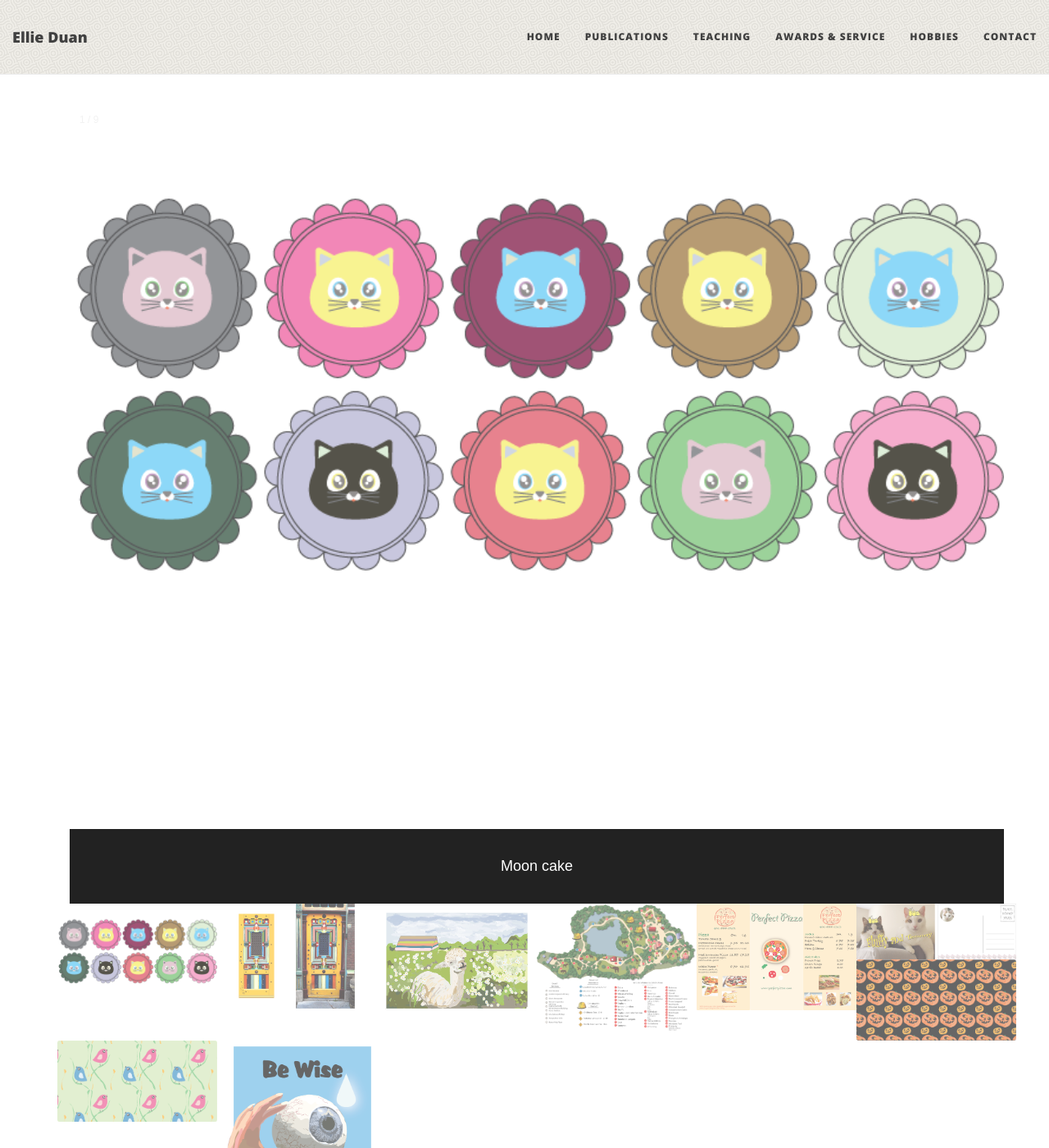
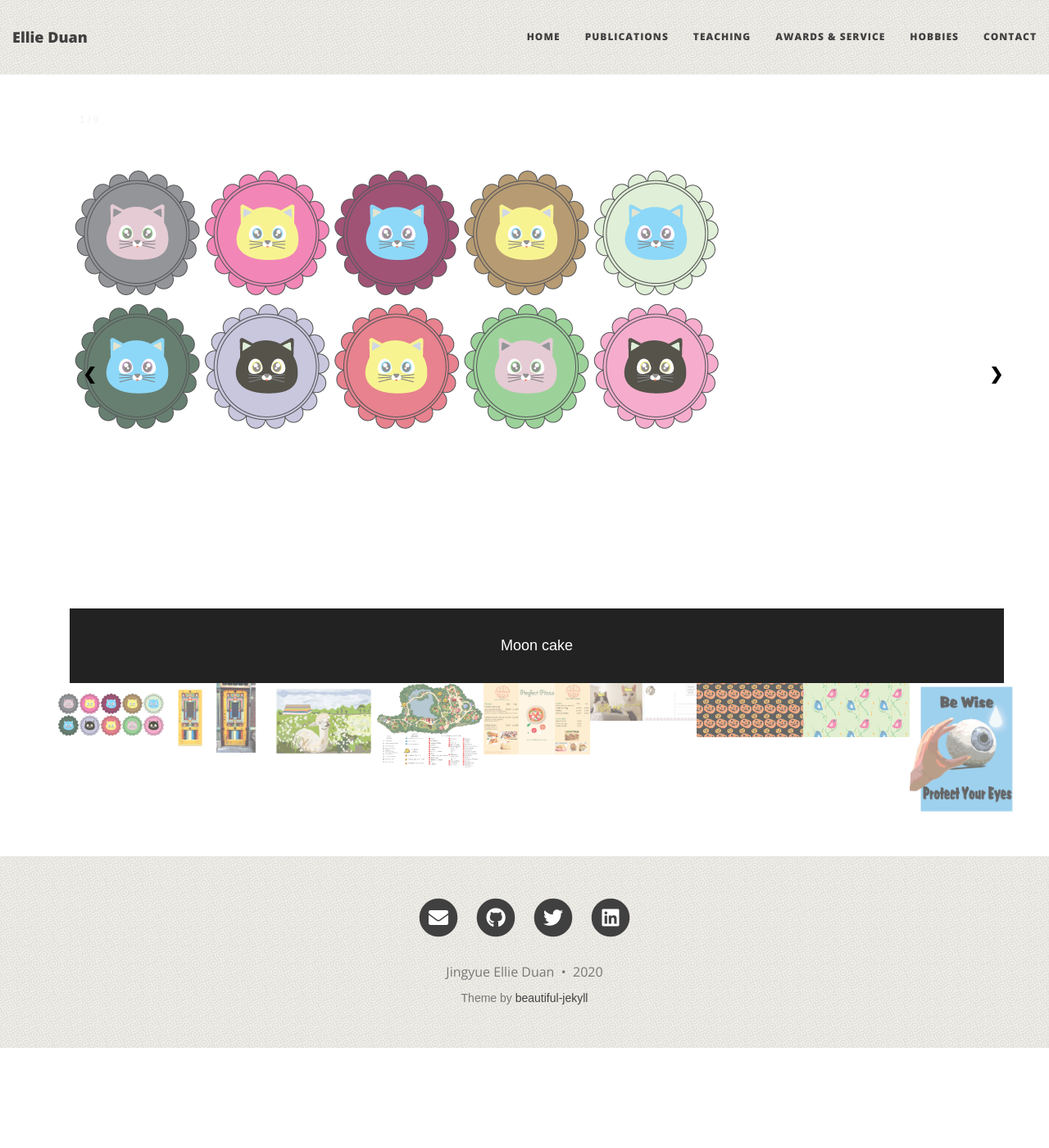
Before and after one commit to EllieDuan/EllieDuan.github.io, a Jekyll site: the page built from hobbies.md, in a window 1280 px wide and 1400 px high. Shown: the whole window at 82% size. Built offline with Jekyll 4.4.1, drawn with Linux system fonts in a browser that asks for light colours; nearby versions of some CDN libraries.

Commit message:
update image number

```diff
--- a/hobbies.md
+++ b/hobbies.md
@@ -42,7 +42,7 @@ img {
   width: auto;
   padding: 16px;
   margin-top: -50px;
-  color: white;
+  color: black;
   font-weight: bold;
   font-size: 20px;
   border-radius: 0 3px 3px 0;
@@ -85,10 +85,10 @@ img {
   clear: both;
 }
 
-/* Six columns side by side */
+/* 9 columns side by side */
 .column {
   float: left;
-  width: 16.66%;
+  width: 11.11%;
 }
 
 /* Add a transparency effect for thumnbail images */
@@ -102,53 +102,54 @@ img {
 }
 </style>
 
+<body>
 <!-- Container for the image gallery -->
 <div class="container">
 
   <!-- Full-width images with number text -->
   <div class="mySlides">
     <div class="numbertext">1 / 9</div>
-    <img src="/img/adobe_illustrator/Ellie_mooncake.png" style="width:100%">
+    <img src="/img/adobe_illustrator/Ellie_mooncake.png" style="width:500px, height:auto">
   </div>
 
   <div class="mySlides">
     <div class="numbertext">2 / 9</div>
-    <img src="/img/adobe_illustrator/hungarian_door_Ellie.png" style="width:100%">
+    <img src="/img/adobe_illustrator/hungarian_door_Ellie.png" style="width:500px, height:auto">
   </div>
 
   <div class="mySlides">
     <div class="numbertext">3 / 9</div>
-    <img src="/img/adobe_illustrator/homework3_ellie.png" style="width:100%">
+    <img src="/img/adobe_illustrator/homework3_ellie.png" style="width:500px, height:auto">
   </div>
 
   <div class="mySlides">
     <div class="numbertext">4 / 9</div>
-    <img src="/img/adobe_illustrator/Roger_william_zoo_Ellie.png" style="width:100%">
+    <img src="/img/adobe_illustrator/Roger_william_zoo_Ellie.png" style="width:500px, height:auto">
   </div>
 
   <div class="mySlides">
     <div class="numbertext">5 / 9</div>
-    <img src="/img/adobe_illustrator/Ellie_menu.png" style="width:100%">
+    <img src="/img/adobe_illustrator/Ellie_menu.png" style="width:500px, height:auto">
   </div>
 
   <div class="mySlides">
     <div class="numbertext">6 / 9</div>
-    <img src="/img/adobe_illustrator/class8_homework_ellie_happyholoday.png"  style="width:100%">
+    <img src="/img/adobe_illustrator/class8_homework_ellie_happyholoday.png"  style="width:500px, height:auto">
   </div>
 
      <div class="mySlides">
     <div class="numbertext">7 / 9</div>
-    <img src="/img/adobe_illustrator/Asset_3.png" style="width:100%">
+    <img src="/img/adobe_illustrator/Asset_3.png" style="width:500px, height:auto">
   </div>
 
    <div class="mySlides">
     <div class="numbertext">8 / 9</div>
-    <img src="/img/adobe_illustrator/Asset_4.png" style="width:100%">
+    <img src="/img/adobe_illustrator/Asset_4.png" style="width:500px, height:auto">
   </div>
 
    <div class="mySlides">
     <div class="numbertext">9 / 9</div>
-    <img src="/img/adobe_illustrator/Final_project_ellie.png" style="width:100%">
+    <img src="/img/adobe_illustrator/Final_project_ellie.png" style="width:500px, height:auto">
   </div>
 
   <!-- Next and previous buttons -->
```
